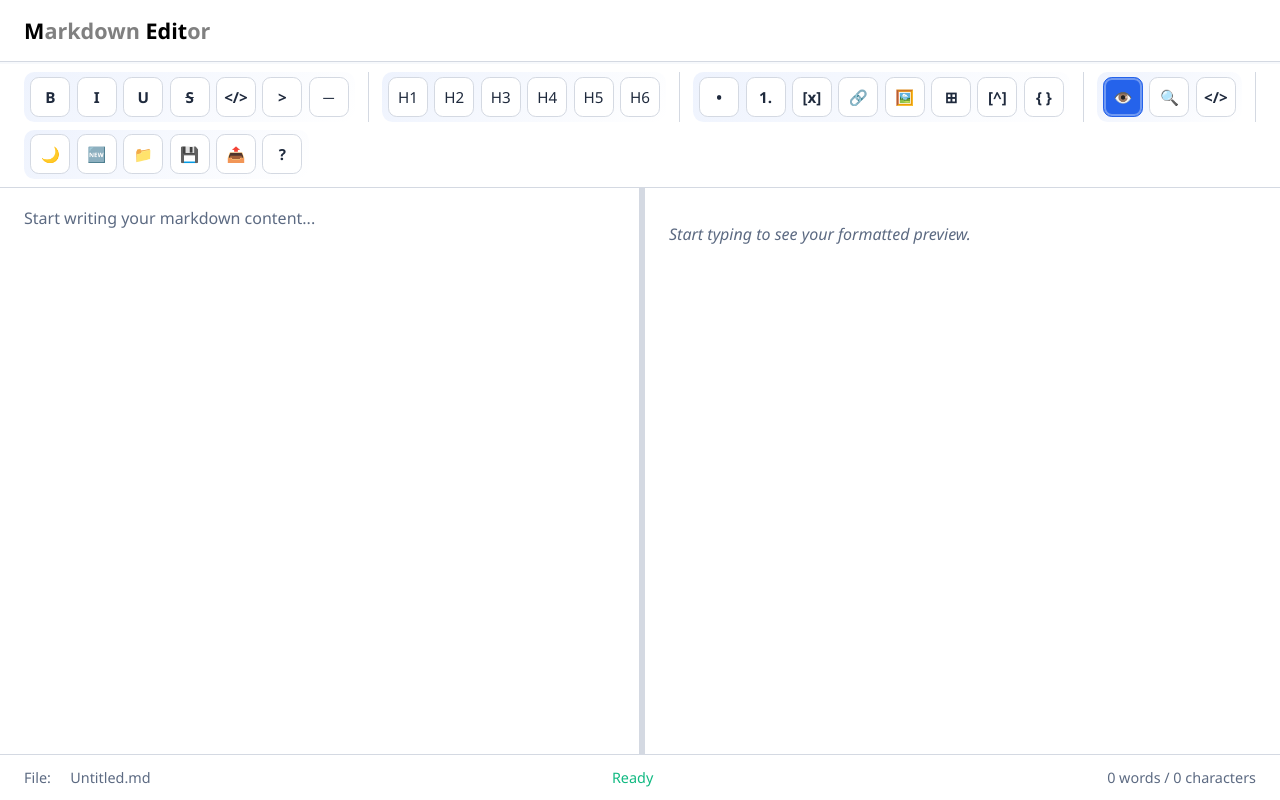
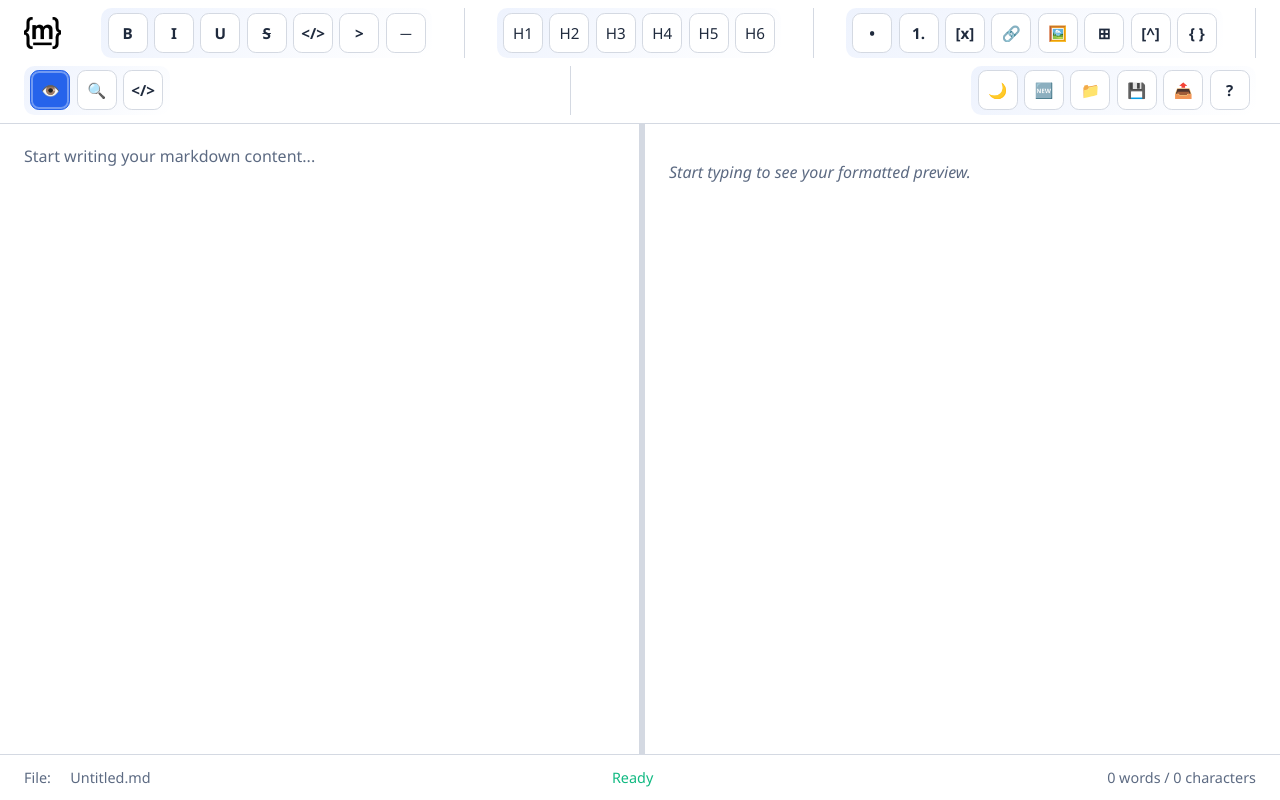
Before and after one commit to andrewparry/medit, a website: page index.html in a window 1280 px wide. Drawn offline with nearby package versions, Linux system fonts and the light colour scheme.

Commit message:
Refactor header and toolbar layout in the markdown editor. Removed the header section and adjusted CSS styles to set header height to 0, improving the overall layout. Added a toolbar icon wrapper for better alignment of the toolbar icon, enhancing the user interface.

```diff
--- a/index.html
+++ b/index.html
@@ -11,13 +11,13 @@
 </head>
 <body class="theme-light">
     <div class="app-container">
-        <header class="app-header" role="banner">
-            <h1 class="app-title"><span style="color: black;">M</span><span style="color: gray;">arkdown</span> <span style="color: black;">Edit</span><span style="color: gray;">or</span></h1>
-        </header>
-
         <main class="editor-main" role="main">
             <section class="toolbar-section" role="toolbar" aria-label="Formatting options">
                 <div class="toolbar" id="formatting-toolbar">
+                    <div class="toolbar-icon-wrapper">
+                        <img src="images/medit_icon.png" alt="Markdown Editor" class="toolbar-icon" />
+                    </div>
+
                     <div class="toolbar-group" role="group" aria-label="Text formatting">
                         <button class="toolbar-btn" type="button" data-format="bold" aria-label="Bold" title="Bold (Ctrl+B)">
                             <span class="btn-icon" aria-hidden="true">B</span>
--- a/styles.css
+++ b/styles.css
@@ -14,7 +14,7 @@
   --transition: 180ms ease-in-out;
   --font-family: "Segoe UI", system-ui, -apple-system, BlinkMacSystemFont, "Helvetica Neue", sans-serif;
   --font-mono: "Fira Code", "Cascadia Code", Menlo, monospace;
-  --header-height: 64px;
+  --header-height: 0px;
   --toolbar-height: 52px;
 }
 
@@ -83,6 +83,7 @@ textarea:focus-visible,
   position: sticky;
   top: 0;
   z-index: 20;
+  margin-bottom: 0;
 }
 
 .app-title {
@@ -176,13 +177,13 @@ textarea:focus-visible,
   background: var(--color-surface);
   border-bottom: 1px solid var(--color-border);
   position: sticky;
-  top: var(--header-height);
-  z-index: 10;
+  top: 0;
+  z-index: 20;
 }
 
 .find-bar {
   position: sticky;
-  top: calc(var(--header-height) + var(--toolbar-height) - 1px);
+  top: var(--toolbar-height);
   z-index: 9;
   background: var(--color-surface);
   border-top: 1px solid var(--color-border);
@@ -253,6 +254,18 @@ textarea:focus-visible,
   align-items: center;
   justify-content: space-between;
   gap: 0.5rem;
+}
+
+.toolbar-icon-wrapper {
+  display: flex;
+  align-items: center;
+  padding-right: 0.5rem;
+}
+
+.toolbar-icon {
+  height: 2rem;
+  width: auto;
+  object-fit: contain;
 }
 
 .toolbar-group {
@@ -985,9 +998,9 @@ body.theme-dark #autosave-status {
     flex-direction: column;
   }
 
-  /* Header may wrap more; give a larger sticky offset */
+  /* No header, keep header-height at 0 */
   :root {
-    --header-height: 96px;
+    --header-height: 0px;
   }
 
   .preview-pane {
```
